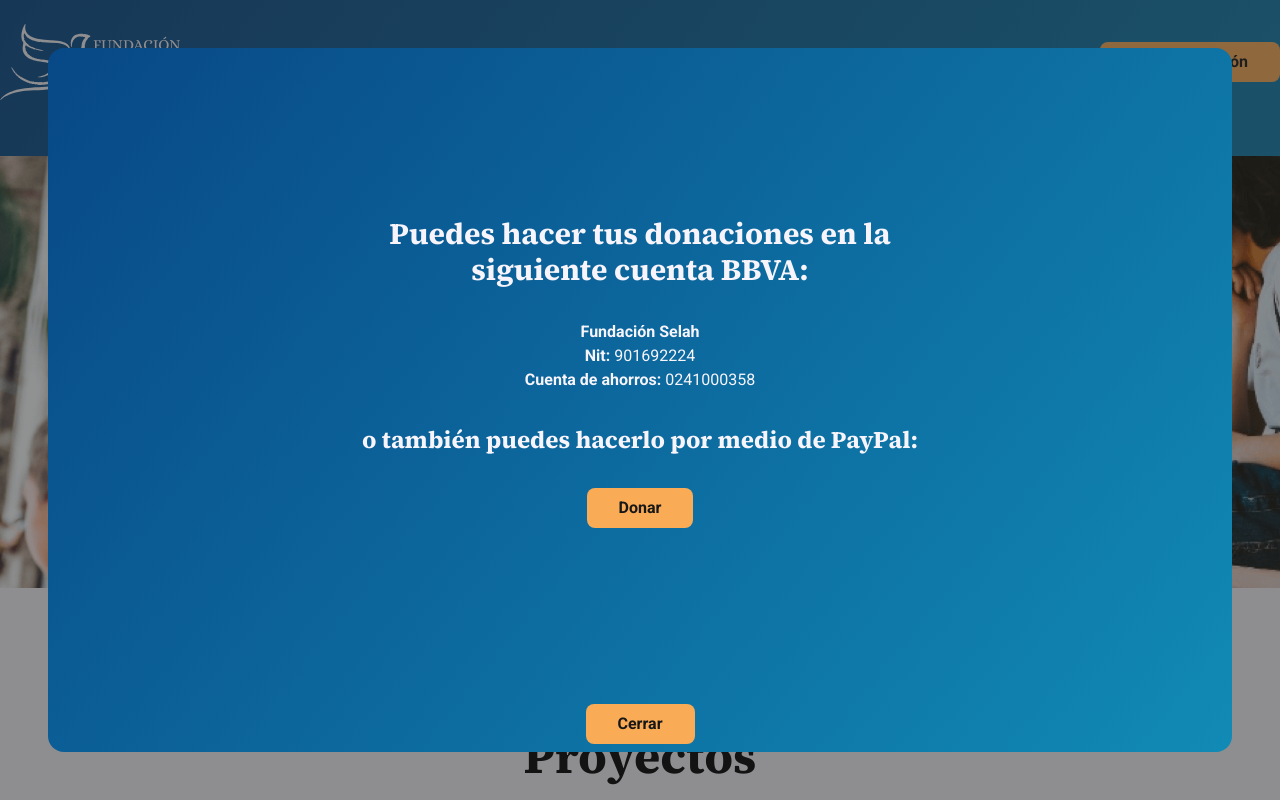
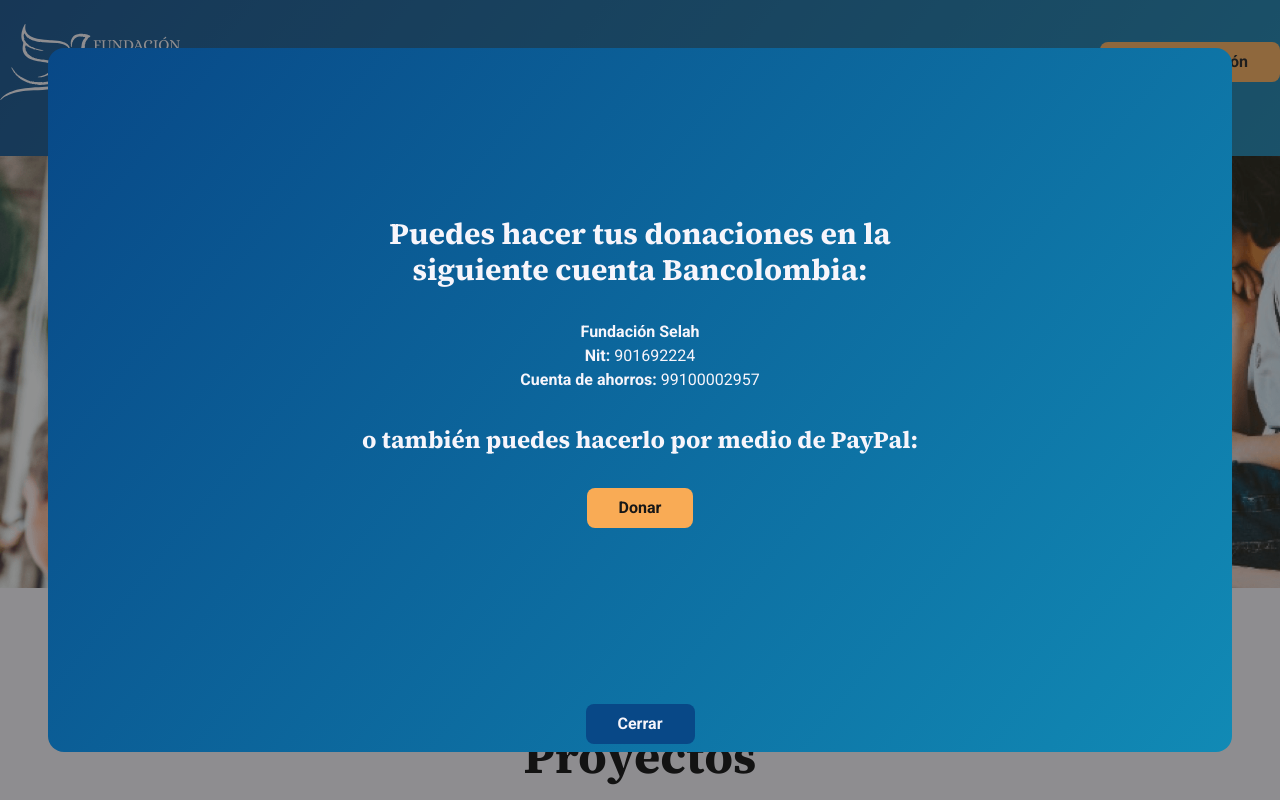
Before and after one commit to Fundacion-Selah/fundacion-selah, a Next.js app: page / in a window 1280 px wide. Both pictures are taken after a click on the button "Haz tu donación". Shown: the top 800 px of the page. Built offline with nearby package versions, Linux system fonts and the light colour scheme.

Commit message:
[SEL-9] Update donations account info (#38)
* feat(update): update bank account number

* style(moda): change modal close cta to secondary

```diff
--- a/components/molecules/Modal/Modal.tsx
+++ b/components/molecules/Modal/Modal.tsx
@@ -38,7 +38,7 @@
       <div className="fixed rounded-[1rem] grid grid-cols-1 grid-rows-[80%_10.5rem] lg:grid-rows-[1fr_3.5rem] overflow-hidden bg-gradient-blue inset-y-6 lg:inset-y-12 inset-x-6 lg:inset-x-12 z-50 place-items-center">
         <div className="modal__content">{children}</div>
         <div className="modal__actions ">
-          <Button primary onClick={closeModal}>
+          <Button onClick={closeModal}>
             Cerrar
           </Button>
         </div>
--- a/components/molecules/Navbar/Navbar.tsx
+++ b/components/molecules/Navbar/Navbar.tsx
@@ -53,11 +53,11 @@
         <Modal isOpen={showModal} closeModal={() => setShowModal(false)}>
           <div className=" text-ghost-white text-center max-w-xl">
             <h3 className="font-serif font-bold text-3xl mb-8">
-              Puedes hacer tus donaciones en la siguiente cuenta BBVA:
+              Puedes hacer tus donaciones en la siguiente cuenta Bancolombia:
             </h3>
             <p className="font-bold">Fundación Selah</p>
             <p><span className="font-bold">Nit: </span>901692224</p>
-            <p><span className="font-bold">Cuenta de ahorros: </span>0241000358</p>
+            <p><span className="font-bold">Cuenta de ahorros: </span>99100002957</p>
             <h3 className="font-serif font-bold text-2xl my-8">
               o también puedes hacerlo por medio de PayPal:
             </h3>
```
